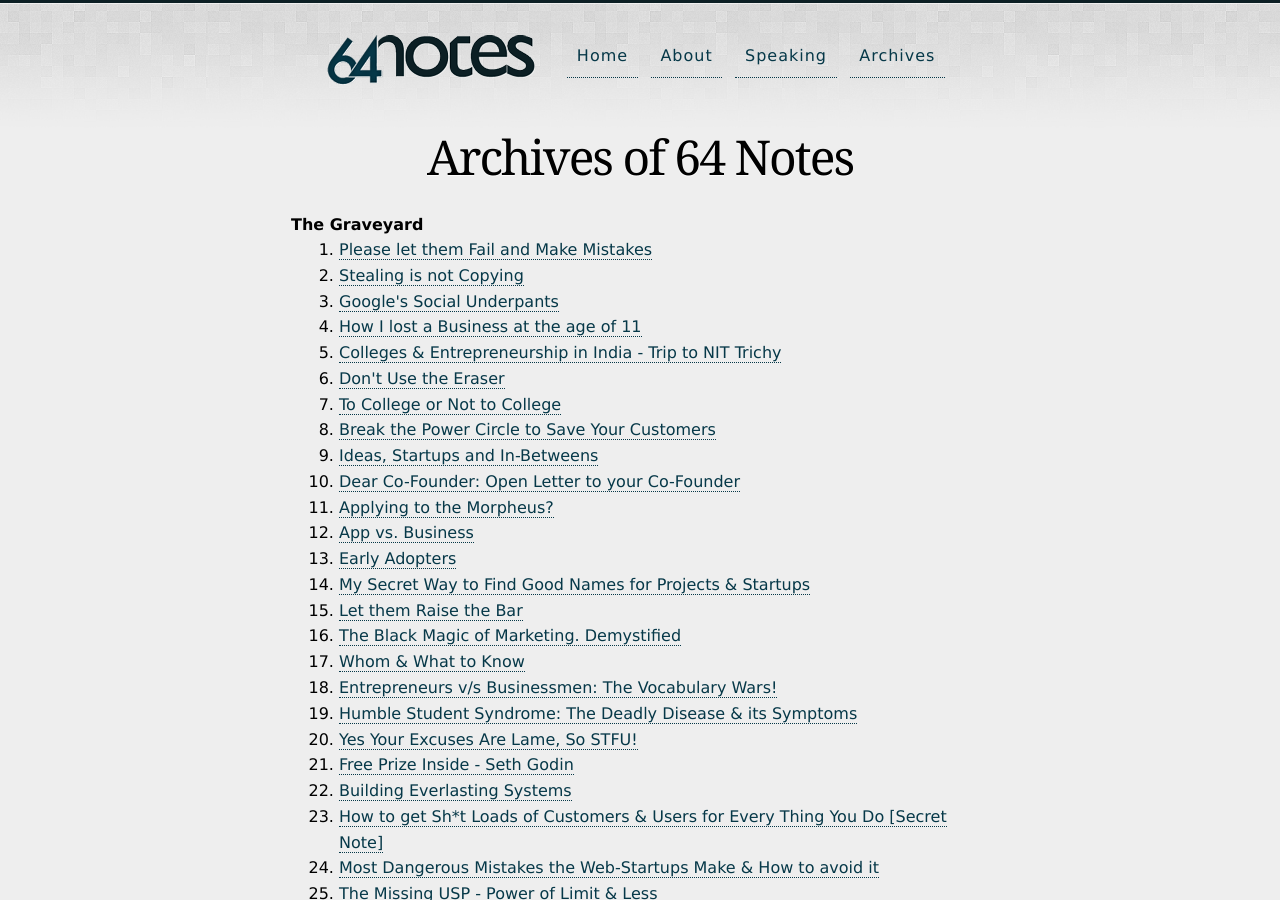
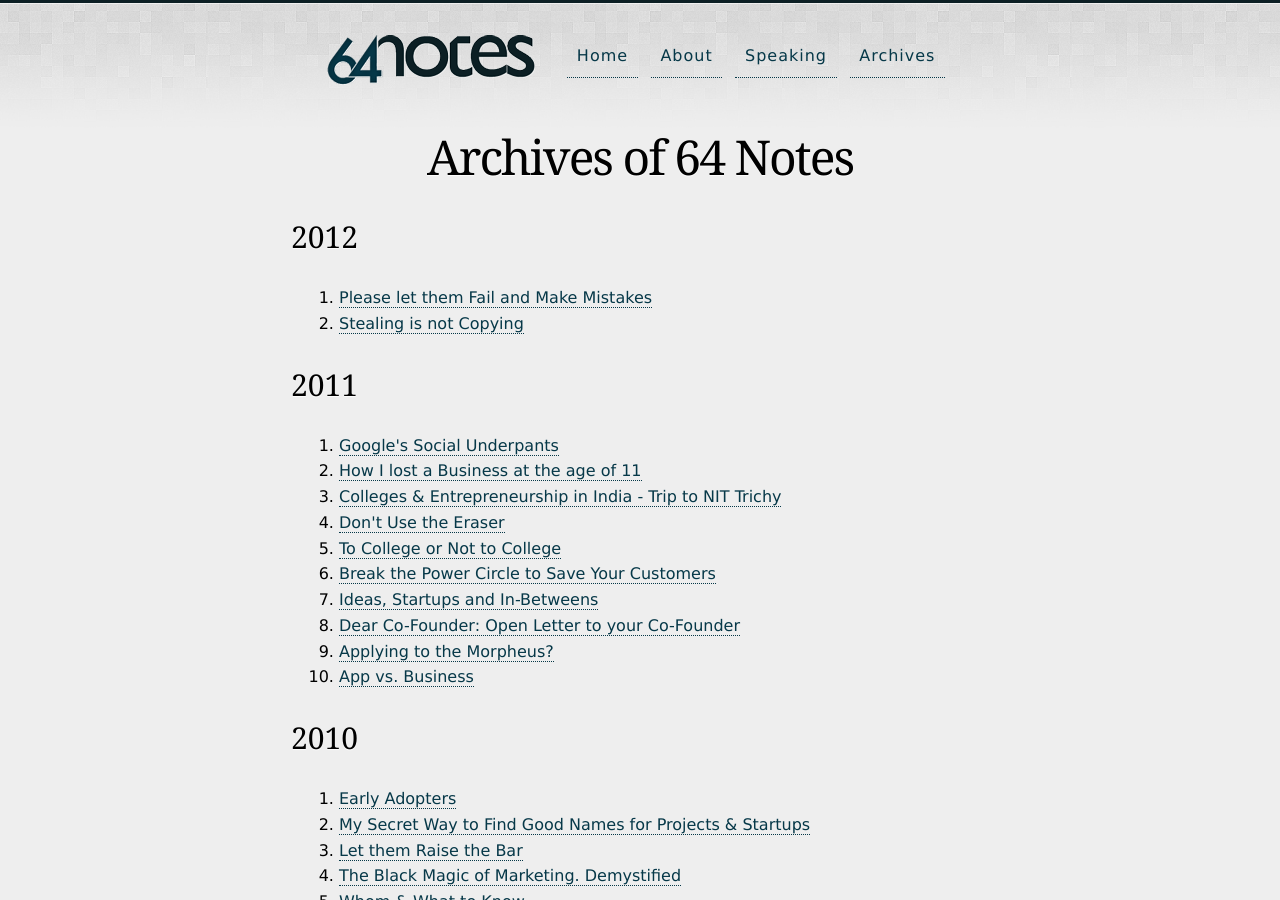
Before and after one commit to 64Notes/64notes.com, a Jekyll site: the page built from archives.html, in a window 1280 px wide and 900 px high. Built offline with Jekyll 4.4.1, drawn with Linux system fonts in a browser that asks for light colours; comment, search, counter and statistics services are not loaded.

Commit message:
Sort posts per year

```diff
--- a/archives.html
+++ b/archives.html
@@ -2,14 +2,46 @@
 layout: post
 title: Archives of 64 Notes
 ---
-<strong>The Graveyard</strong>
-
+<h2>2012</h2>
 <ol class="post_list">
   {% for post in site.posts %}
   {% if post.category != 'talks' %}
+    {% capture post_year %}{{ post.date | date: "%Y" }}{% endcapture %}
+  {% if post_year == '2012' %}
   <li class="post">
     <a href="{{ post.url }}">{{ post.title }}</a>
   </li>
+  {% endif %}
 {% endif %}
 {% endfor %}
 </ol>
+
+<h2>2011</h2>
+<ol class="post_list">
+  {% for post in site.posts %}
+  {% if post.category != 'talks' %}
+    {% capture post_year %}{{ post.date | date: "%Y" }}{% endcapture %}
+  {% if post_year == '2011' %}
+  <li class="post">
+    <a href="{{ post.url }}">{{ post.title }}</a>
+  </li>
+  {% endif %}
+{% endif %}
+{% endfor %}
+</ol>
+
+<h2>2010</h2>
+<ol class="post_list">
+  {% for post in site.posts %}
+  {% if post.category != 'talks' %}
+    {% capture post_year %}{{ post.date | date: "%Y" }}{% endcapture %}
+  {% if post_year == '2010' %}
+  <li class="post">
+    <a href="{{ post.url }}">{{ post.title }}</a>
+  </li>
+  {% endif %}
+{% endif %}
+{% endfor %}
+</ol>
+
+<!-- Find better loop to automate this -->
```
